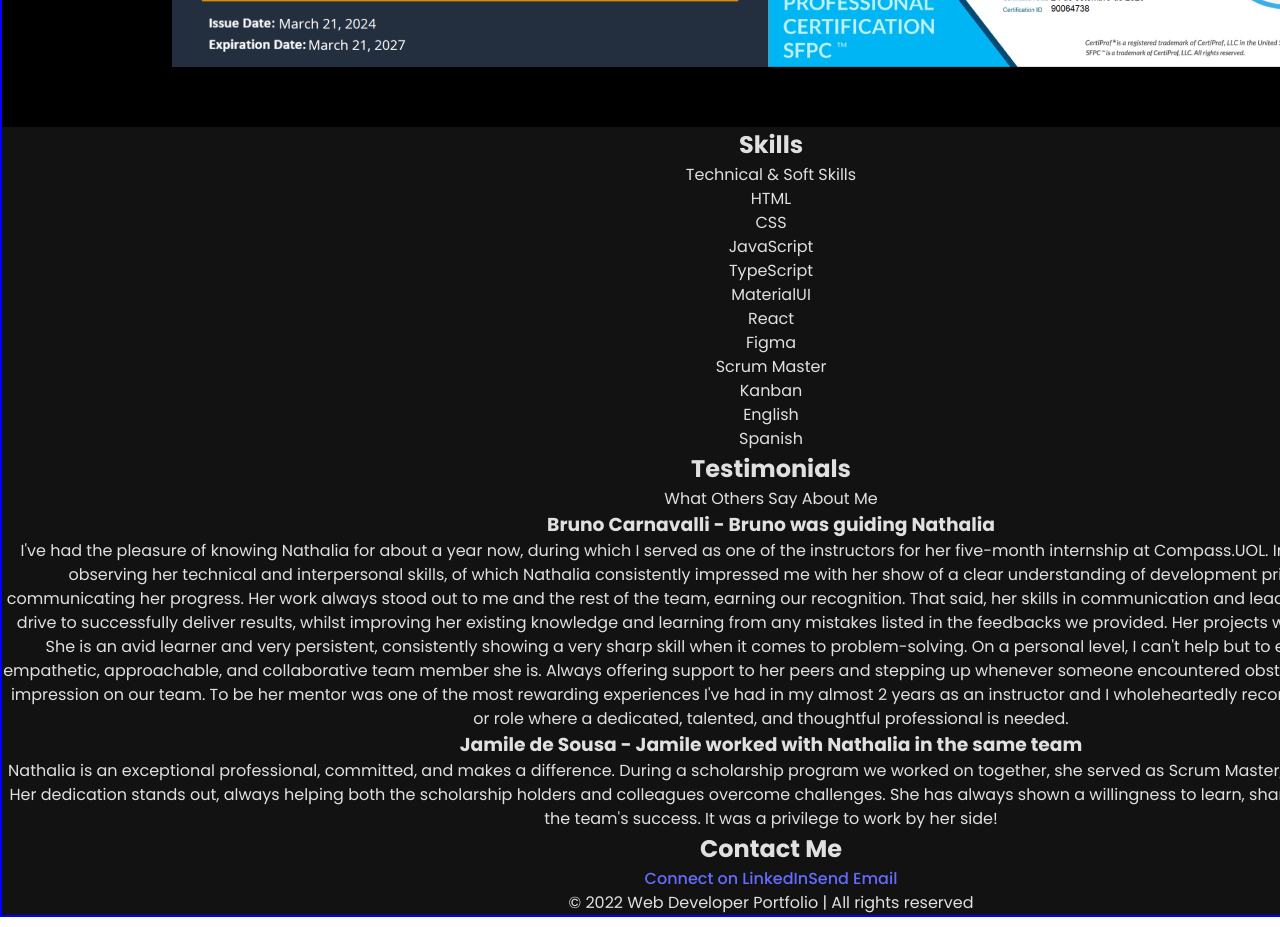
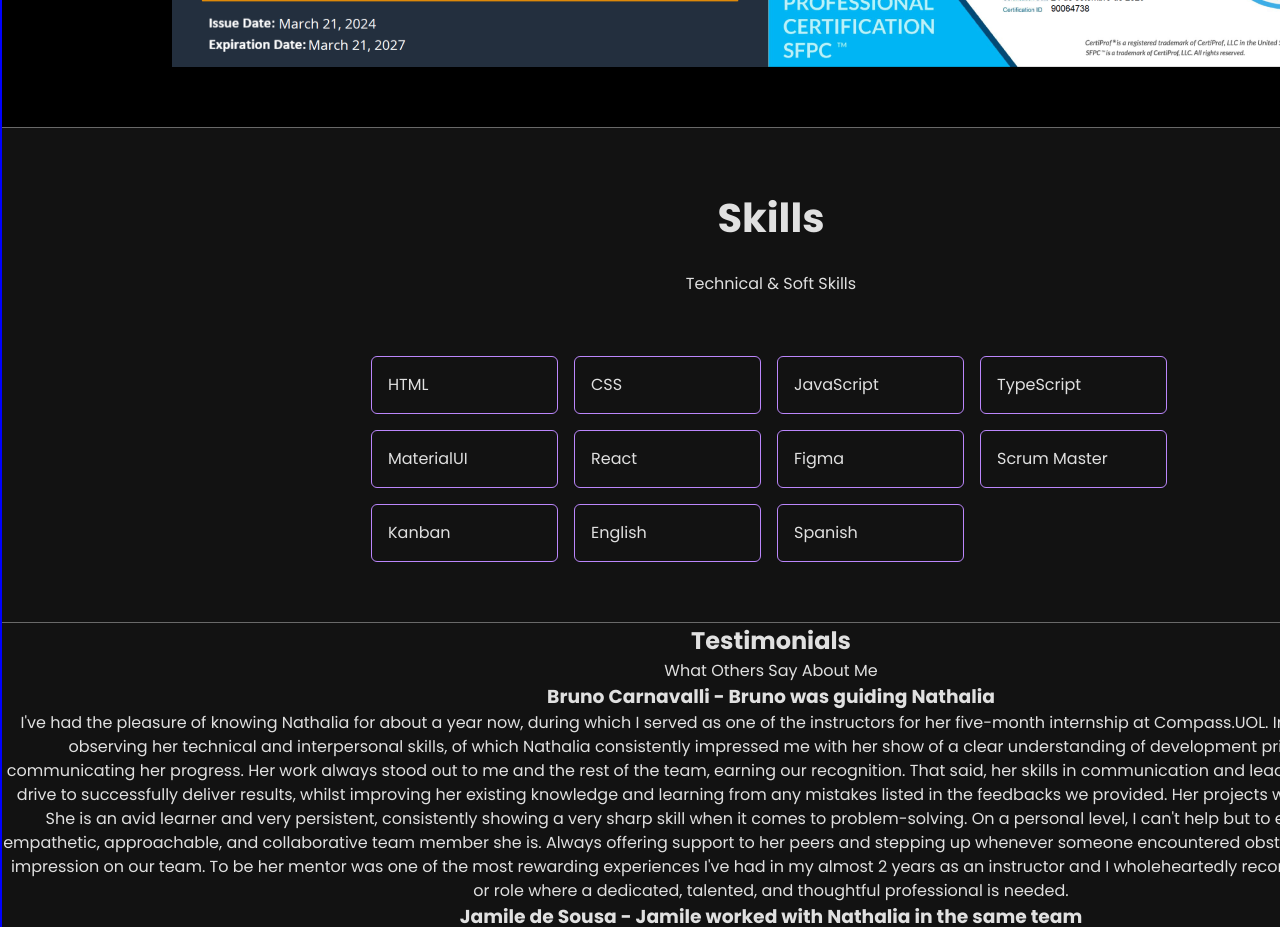
Before and after one commit to Nathrds/NR, a React (Vite) app in the folder nathalia-portifolio/: page / in a window 1280 px wide. Shown: the part 2780-3707 px from the top of the page. Built offline with nearby package versions, Linux system fonts and the light colour scheme.

Commit message:
css skills section

```diff
--- a/nathalia-portifolio/src/portifolio/Portfolio.tsx
+++ b/nathalia-portifolio/src/portifolio/Portfolio.tsx
@@ -1,6 +1,6 @@
 import { testimonials, skills, certifications, experiences, education, aboutItems } from './data';
 import { Testimonial } from './components/Testimonial';
-import { SkillItem } from './components/SkillItem';
+// import { SkillItem } from './components/SkillItem';
 // import { CertificationItem } from './components/CertificationItem';
 // import { ExperienceItem } from './components/ExperienceItem';
 // import { EducationItem } from './components/EducationItem';
@@ -153,11 +153,13 @@ export const Portfolio = () => {
               <h2 className={styles.title16}>Skills</h2>
               <p className={styles.description7}>Technical & Soft Skills</p>
             </div>
-          </div>
-          <div className={styles.list8} role="list">
-            {skills.map((skill, index) => (
-              <SkillItem key={index} {...skill} />
-            ))}
+            <div className={styles.list8} role="list">
+              {skills.map((skill, index) => (
+                <div key={index} className={styles.skillItem}>
+                  <p className={styles.skillName}>{skill.name}</p>
+                </div>
+              ))}
+            </div>
           </div>
         </section>
 
--- a/nathalia-portifolio/src/portifolio/css/Portfolio.module.css
+++ b/nathalia-portifolio/src/portifolio/css/Portfolio.module.css
@@ -223,13 +223,17 @@ body {
     text-align: left;
 }
 
-.title7, .title10, .title13 {
+.title7, .title10,
+.title13, .title16 {
     /* border: 1px solid purple; */
     font-size: 40px;
     font-weight: bold;
 }
 
-.description4, .description5, .description6 {
+.description4,
+.description5,
+.description6,
+.description7 {
     /* border: 2px solid aqua; */
     padding-top: 24px !important;
 }
@@ -310,3 +314,42 @@ body {
 .listImgCertified {
     margin-top: 40px !important;
 }
+
+/* Skills Section */
+.dataMetrics {
+    /* border: 1px solid red; */
+    border-top: 1px solid var(--color-line);
+    border-bottom: 1px solid var(--color-line);
+    padding: 60px 170px !important;
+}
+
+.container10 {
+    /* border: 1px solid green; */
+    display: flex;
+    flex-direction: column;
+    align-items: center;
+}
+
+.container11 {
+    /* border: 1px solid purple; */
+    margin-bottom: 60px !important;
+}
+
+.list8 {
+    display: flex;
+    flex-wrap: wrap;
+    gap: 1rem;
+    width: 800px;
+}
+
+.skillItem {
+    border: 1px solid var(--color-highlights);
+    padding: 16px !important;
+    width: 187px;
+    text-align: left;
+    border-radius: 6px;
+}
+
+.skillName {
+    color: var(--color-text);
+}
```
